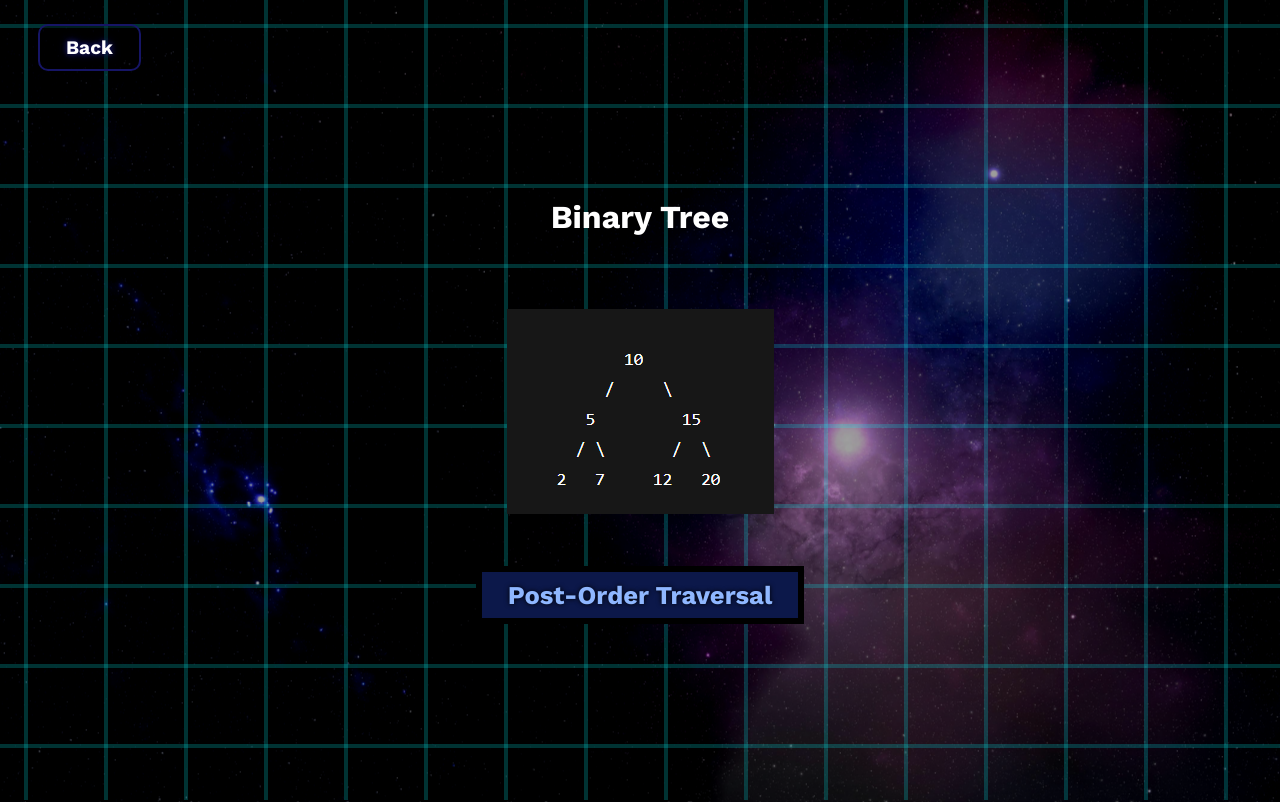
After one commit to We-Do-Not-Belong-In-This-Organization/wdnbits_portfolio, a Flask app: page /postorder in a window 1280 px wide. The commit adds this page. Run offline with Flask 3, Linux system fonts and the light colour scheme.

Commit message:
Made the post traversal in binary tree

```diff
--- a/app.py
+++ b/app.py
@@ -1,7 +1,7 @@
 # pip install Flask
 # Two lines spacing for each route
 
-
+from binary_tree import BinaryTree, Node
 from flask import Flask, render_template, request, redirect, url_for
 from queues import Queue  # Import the Queue class
 from deques import Deque  # Import the Deque class
@@ -143,6 +143,27 @@ def member_queue(member_name):
 def member_deque(member_name):
     return render_template('deque.html', deque_items=deque_line.display(), member_name=member_name)
 
+# For binary tree
+@website.route("/postorder")
+def postorder_page():
+    member_name = request.args.get('from', '')  # read member from query parameter
+
+    # Build the example binary tree
+    tree = BinaryTree()
+    root = Node(10)
+    root.left = Node(5)
+    root.right = Node(15)
+    root.left.left = Node(2)
+    root.left.right = Node(7)
+    root.right.left = Node(12)
+    root.right.right = Node(20)
+
+    traversal_result = tree.post_traversal(root, [])
+
+    return render_template("post_order.html", member=member_name, traversal=traversal_result)
+
+
+
 
 if __name__ == '__main__':
     website.run(debug=True)
--- /dev/null
+++ b/binary_tree.py
@@ -0,0 +1,32 @@
+class Node:
+    def __init__(self, data):
+        self.data = data
+        self.left = None
+        self.right = None
+
+
+class BinaryTree:
+    def post_traversal(self, start, traversal):
+        if start:
+            traversal = self.post_traversal(start.left, traversal)
+            traversal = self.post_traversal(start.right, traversal)
+            traversal.append(start.data)
+        return traversal
+
+
+# Build a larger tree
+tree = BinaryTree()
+
+root = Node(10)
+root.left = Node(5)
+root.right = Node(15)
+
+root.left.left = Node(2)
+root.left.right = Node(7)
+
+root.right.left = Node(12)
+root.right.right = Node(20)
+
+# Test post-order traversal
+result = tree.post_traversal(root, [])
+print(result)
--- a/templates/member_profiles/ced.html
+++ b/templates/member_profiles/ced.html
@@ -41,7 +41,7 @@
       <ul>
         <li><a href="{{ url_for('queue_page') }}?from=ced">Queue Line</a></li>
         <li><a href="{{ url_for('deque_page') }}?from=ced">Deque Line</a></li>
-        <li><a href="#" target="_blank">Works</a></li>
+        <li><a href="{{ url_for('postorder_page') }}?from=ced">Binary Tree</a></li>
         <li><a href="#" target="_blank">Works</a></li>
       </ul>
     </div>
--- a/templates/member_profiles/deqs.html
+++ b/templates/member_profiles/deqs.html
@@ -41,7 +41,7 @@
       <ul>
         <li><a href="{{ url_for('queue_page') }}?from=deqs">Queue Line</a></li>
         <li><a href="{{ url_for('deque_page') }}?from=deqs">Deque Line</a></li>
-        <li><a href="#" target="_blank">Works</a></li>
+        <li><a href="{{ url_for('postorder_page') }}?from=deqs">Binary Tree</a></li>
         <li><a href="#" target="_blank">Works</a></li>
       </ul>
     </div>
--- a/templates/member_profiles/hassan.html
+++ b/templates/member_profiles/hassan.html
@@ -41,7 +41,7 @@
       <ul>
         <li><a href="{{ url_for('queue_page') }}?from=hassan">Queue Line</a></li>
         <li><a href="{{ url_for('deque_page') }}?from=hassan">Deque Line</a></li>
-        <li><a href="#" target="_blank">Works</a></li>
+        <li><a href="{{ url_for('postorder_page') }}?from=hassan">Binary Tree</a></li>
         <li><a href="#" target="_blank">Works</a></li>
       </ul>
     </div>
--- a/templates/member_profiles/ian.html
+++ b/templates/member_profiles/ian.html
@@ -41,7 +41,7 @@
       <ul>
         <li><a href="{{ url_for('queue_page') }}?from=ian">Queue Line</a></li>
         <li><a href="{{ url_for('deque_page') }}?from=ian">Deque Line</a></li>
-        <li><a href="#" target="_blank">Works</a></li>
+        <li><a href="{{ url_for('postorder_page') }}?from=ian">Binary Tree</a></li>
         <li><a href="#" target="_blank">Works</a></li>
       </ul>
     </div>
--- a/templates/member_profiles/james.html
+++ b/templates/member_profiles/james.html
@@ -41,7 +41,7 @@
       <ul>
         <li><a href="{{ url_for('queue_page') }}?from=james">Queue Line</a></li>
         <li><a href="{{ url_for('deque_page') }}?from=james">Deque Line</a></li>
-        <li><a href="#" target="_blank">Works</a></li>
+        <li><a href="{{ url_for('postorder_page') }}?from=james">Binary Tree</a></li>
         <li><a href="#" target="_blank">Works</a></li>
       </ul>
     </div>
--- a/templates/member_profiles/jayvee.html
+++ b/templates/member_profiles/jayvee.html
@@ -41,7 +41,7 @@
       <ul>
         <li><a href="{{ url_for('queue_page') }}?from=jayvee">Queue Line</a></li>
         <li><a href="{{ url_for('deque_page') }}?from=jayvee">Deque Line</a></li>
-        <li><a href="#" target="_blank">Works</a></li>
+        <li><a href="{{ url_for('postorder_page') }}?from=jayvee">Binary Tree</a></li>
         <li><a href="#" target="_blank">Works</a></li>
       </ul>
     </div>
--- a/templates/member_profiles/jed.html
+++ b/templates/member_profiles/jed.html
@@ -41,7 +41,7 @@
       <ul>
         <li><a href="{{ url_for('queue_page') }}?from=jed">Queue Line</a></li>
         <li><a href="{{ url_for('deque_page') }}?from=jed">Deque Line</a></li>
-        <li><a href="#">Works</a></li>
+        <li><a href="{{ url_for('postorder_page') }}?from=jed">Binary Tree</a></li>
         <li><a href="#">Works</a></li>
       </ul>
     </div>
--- a/templates/member_profiles/laei.html
+++ b/templates/member_profiles/laei.html
@@ -41,7 +41,7 @@
       <ul>
         <li><a href="{{ url_for('queue_page') }}?from=laei">Queue Line</a></li>
         <li><a href="{{ url_for('deque_page') }}?from=laei">Deque Line</a></li>
-        <li><a href="#" target="_blank">Works</a></li>
+        <li><a href="{{ url_for('postorder_page') }}?from=laei">Binary Tree</a></li>
         <li><a href="#" target="_blank">Works</a></li>
       </ul>
     </div>
--- a/templates/member_profiles/marx.html
+++ b/templates/member_profiles/marx.html
@@ -41,7 +41,7 @@
       <ul>
         <li><a href="{{ url_for('queue_page') }}?from=marx">Queue Line</a></li>
         <li><a href="{{ url_for('deque_page') }}?from=marx">Deque Line</a></li>
-        <li><a href="#" target="_blank">Works</a></li>
+        <li><a href="{{ url_for('postorder_page') }}?from=marx">Binary Tree</a></li>
         <li><a href="#" target="_blank">Works</a></li>
       </ul>
     </div>
--- a/templates/member_profiles/matt.html
+++ b/templates/member_profiles/matt.html
@@ -41,7 +41,7 @@
       <ul>
         <li><a href="{{ url_for('queue_page') }}?from=matt">Queue Line</a></li>
         <li><a href="{{ url_for('deque_page') }}?from=matt">Deque Line</a></li>
-        <li><a href="#" target="_blank">Works</a></li>
+        <li><a href="{{ url_for('postorder_page') }}?from=matt">Binary Tree</a></li>
         <li><a href="#" target="_blank">Works</a></li>
       </ul>
     </div>
--- /dev/null
+++ b/templates/post_order.html
@@ -0,0 +1,42 @@
+<!DOCTYPE html>
+<html lang="en">
+<head>
+  <meta charset="UTF-8">
+  <meta name="viewport" content="width=device-width, initial-scale=1.0">
+  <title>Binary Tree</title>
+  <link rel="stylesheet" href="{{ url_for('static', filename='styles.css') }}">
+</head>
+<body class="queue-body">
+  <a href="{{ url_for('profile_member', name=member) }}" class="back-button">Back</a>
+
+  <div class="container fade-in">
+    <h1>Binary Tree</h1>
+
+    <img src="{{ url_for('static', filename='images/binary_tree.png') }}"
+         alt="Binary Tree"
+         style="display:block; margin:20px auto; max-width:400px;">
+
+    <!-- Button to show traversal -->
+    <button id="showTraversalBtn" class="queue-btn">Post-Order Traversal</button>
+
+    <!-- Hidden container for traversal -->
+    <div id="traversalContainer" style="display:none; margin-top:20px; font-size:1.2em;">
+      {% if traversal %}
+        <p>{{ traversal | join(' → ') }}</p>
+      {% else %}
+        <p class="empty-text">No nodes in tree</p>
+      {% endif %}
+    </div>
+  </div>
+
+  <script>
+    const btn = document.getElementById("showTraversalBtn");
+    const container = document.getElementById("traversalContainer");
+
+    btn.addEventListener("click", () => {
+      container.style.display = "block";  // show the traversal
+      btn.style.display = "none";         // hide the button after click
+    });
+  </script>
+</body>
+</html>
```
Also changed, not shown: static/images/binary_tree.png (added).
